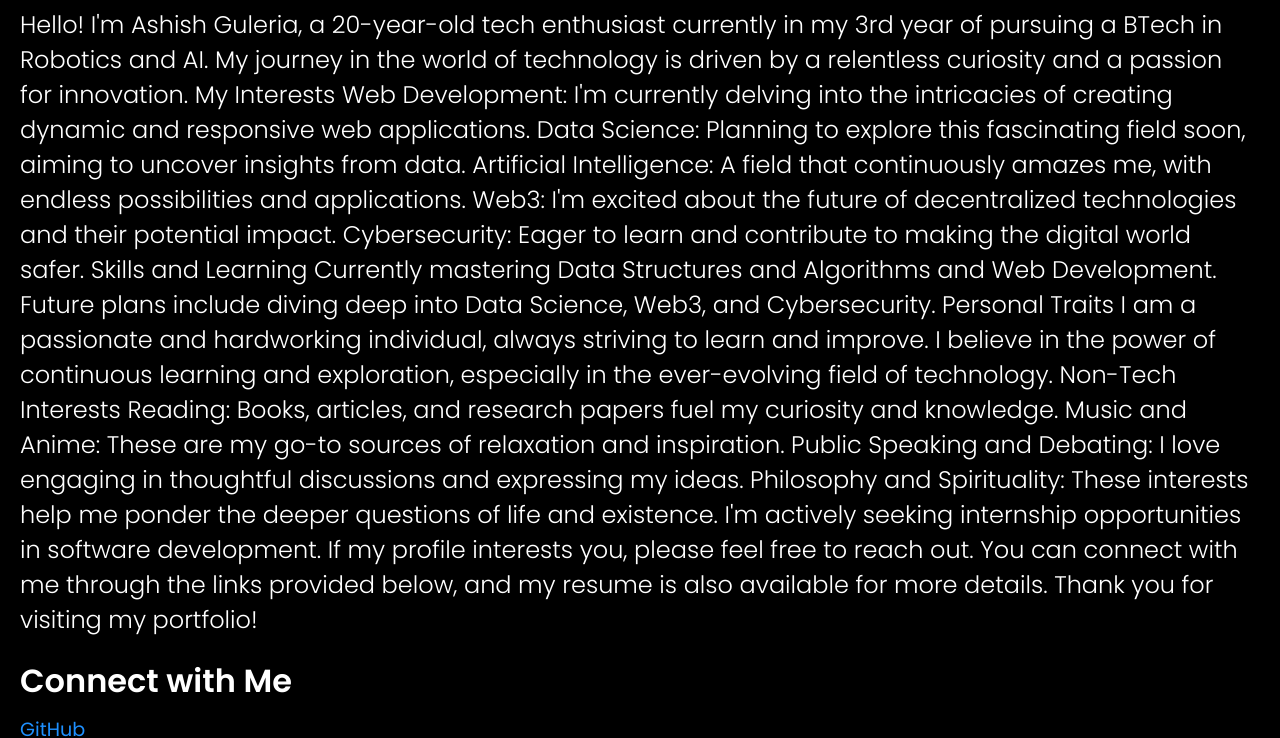
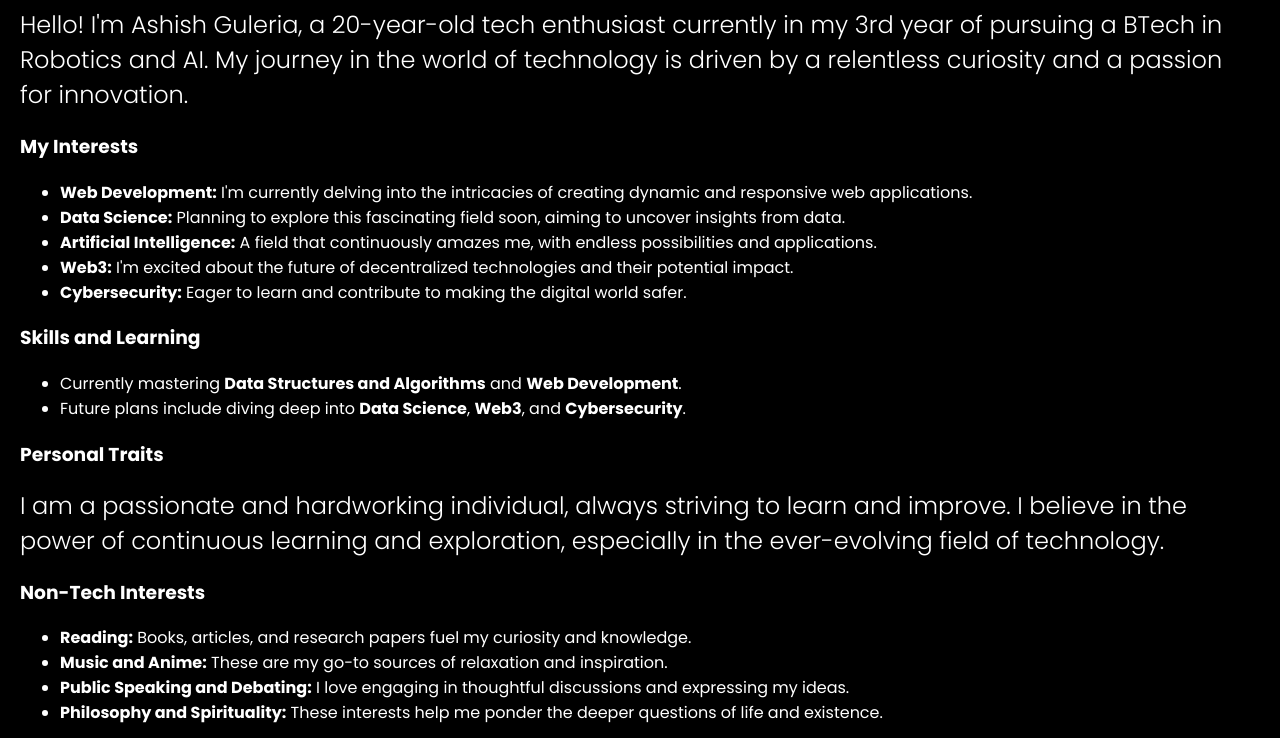
Before and after one commit to ashishguleria04/portfolio-website, a plain HTML site: page index.html in a window 1280 px wide. Shown: the part 208-946 px from the top of the page. Drawn offline with Linux system fonts and the light colour scheme.

Commit message:
Update index.html
added more content

```diff
--- a/index.html
+++ b/index.html
@@ -55,31 +55,41 @@
         <div>
             <h1>Ashish Guleria</h1>
             <p>CS Undergraduate</p>
-            <h2>About Me</h2>
-            <p>
-                Hello! I'm Ashish Guleria, a 20-year-old tech enthusiast currently in my 3rd year of pursuing a BTech in Robotics and AI. My journey in the world of technology is driven by a relentless curiosity and a passion for innovation.
+            <div class="about-me">
+    <h2>About Me</h2>
+    <p>Hello! I'm Ashish Guleria, a 20-year-old tech enthusiast currently in my 3rd year of pursuing a BTech in Robotics and AI. My journey in the world of technology is driven by a relentless curiosity and a passion for innovation.</p>
 
-My Interests
-Web Development: I'm currently delving into the intricacies of creating dynamic and responsive web applications.
-Data Science: Planning to explore this fascinating field soon, aiming to uncover insights from data.
-Artificial Intelligence: A field that continuously amazes me, with endless possibilities and applications.
-Web3: I'm excited about the future of decentralized technologies and their potential impact.
-Cybersecurity: Eager to learn and contribute to making the digital world safer.
-Skills and Learning
-Currently mastering Data Structures and Algorithms and Web Development.
-Future plans include diving deep into Data Science, Web3, and Cybersecurity.
-Personal Traits
-I am a passionate and hardworking individual, always striving to learn and improve.
-I believe in the power of continuous learning and exploration, especially in the ever-evolving field of technology.
-Non-Tech Interests
-Reading: Books, articles, and research papers fuel my curiosity and knowledge.
-Music and Anime: These are my go-to sources of relaxation and inspiration.
-Public Speaking and Debating: I love engaging in thoughtful discussions and expressing my ideas.
-Philosophy and Spirituality: These interests help me ponder the deeper questions of life and existence.
-I'm actively seeking internship opportunities in software development. If my profile interests you, please feel free to reach out. You can connect with me through the links provided below, and my resume is also available for more details.
+    <h3>My Interests</h3>
+    <ul>
+        <li><strong>Web Development:</strong> I'm currently delving into the intricacies of creating dynamic and responsive web applications.</li>
+        <li><strong>Data Science:</strong> Planning to explore this fascinating field soon, aiming to uncover insights from data.</li>
+        <li><strong>Artificial Intelligence:</strong> A field that continuously amazes me, with endless possibilities and applications.</li>
+        <li><strong>Web3:</strong> I'm excited about the future of decentralized technologies and their potential impact.</li>
+        <li><strong>Cybersecurity:</strong> Eager to learn and contribute to making the digital world safer.</li>
+    </ul>
 
-Thank you for visiting my portfolio!
-            </p>
+    <h3>Skills and Learning</h3>
+    <ul>
+        <li>Currently mastering <strong>Data Structures and Algorithms</strong> and <strong>Web Development</strong>.</li>
+        <li>Future plans include diving deep into <strong>Data Science</strong>, <strong>Web3</strong>, and <strong>Cybersecurity</strong>.</li>
+    </ul>
+
+    <h3>Personal Traits</h3>
+    <p>I am a passionate and hardworking individual, always striving to learn and improve. I believe in the power of continuous learning and exploration, especially in the ever-evolving field of technology.</p>
+
+    <h3>Non-Tech Interests</h3>
+    <ul>
+        <li><strong>Reading:</strong> Books, articles, and research papers fuel my curiosity and knowledge.</li>
+        <li><strong>Music and Anime:</strong> These are my go-to sources of relaxation and inspiration.</li>
+        <li><strong>Public Speaking and Debating:</strong> I love engaging in thoughtful discussions and expressing my ideas.</li>
+        <li><strong>Philosophy and Spirituality:</strong> These interests help me ponder the deeper questions of life and existence.</li>
+    </ul>
+
+    <p>I'm actively seeking internship opportunities in software development. If my profile interests you, please feel free to reach out. You can connect with me through the links provided below, and my resume is also available for more details.</p>
+
+    <p>Thank you for visiting my portfolio!</p>
+</div>
+
             <h2>Connect with Me</h2>
             <a href="https://github.com/ashishguleria04" target="_blank"
                 >GitHub</a
```
